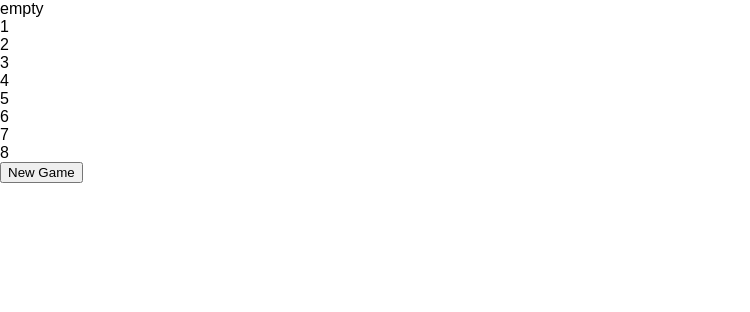
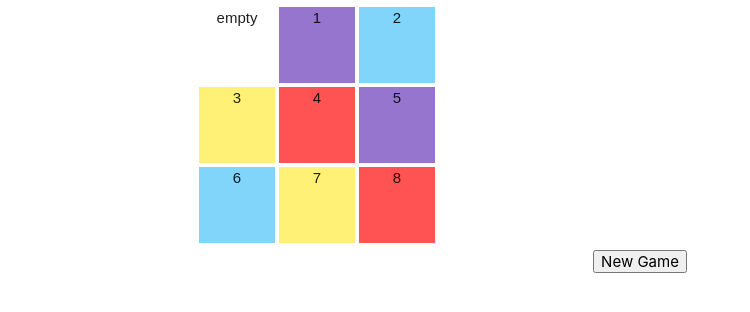
Before and after one commit to hectorpla/sq-puzzles, a React (Create React App) app: page / in a window 1280 px wide. Shown: the top 312 px of the page, without its empty margins (0-750 px from the left). Built offline with nearby package versions, Linux system fonts and the light colour scheme; the HTML template or start-up script is replaced by a standard one.

Commit message:
basic layout

```diff
--- a/public/index.html
+++ b/public/index.html
@@ -1,6 +1,11 @@
 <!DOCTYPE html>
 <html lang="en">
+
 <head>
+
+  <link href="https://fonts.googleapis.com/icon?family=Material+Icons" rel="stylesheet">
+  <link rel="stylesheet" href="https://cdnjs.cloudflare.com/ajax/libs/materialize/1.0.0-rc.2/css/materialize.min.css">
+
   <meta charset="utf-8">
   <meta name="viewport" content="width=device-width, initial-scale=1, shrink-to-fit=no">
   <meta name="theme-color" content="#000000">
@@ -21,6 +26,7 @@
     -->
   <title>8-puzzle</title>
 </head>
+
 <body>
   <noscript>
     You need to enable JavaScript to run this app.
@@ -37,4 +43,5 @@
       To create a production bundle, use `npm run build` or `yarn build`.
     -->
 </body>
+
 </html>
--- /dev/null
+++ b/src/components/BoardComponent.css
@@ -0,0 +1,4 @@
+.game-board {
+  width: inherit;
+  height: inherit;
+}
--- a/src/components/BoardComponent.tsx
+++ b/src/components/BoardComponent.tsx
@@ -2,19 +2,41 @@ import * as React from 'react';
 import { Board } from '../types';
 import TileComponent from './TileComponent';
 
+import './BoardComponent.css';
+
 export interface Props {
   board: Board;
   // other states, like top/left offset
-  width: number;
+  itemWidth: number;
 }
 
+// temporaily
+const colors = [
+  'red accent-2',
+  'deep-purple lighten-2',
+  'light-blue lighten-3',
+  'yellow lighten-2'
+];
+
 class BoardComponent extends React.Component<Props> {
+  // TODO: responsive?
+  private boardStyle: React.CSSProperties;
+
   public render() {
     return (
-      <div>
-        {this.props.board.tiles.map(tile => (
-          <TileComponent key={tile.id} tile={tile} dimension={this.props.width} />
-        ))}
+      <div style={this.boardStyle} className="center game-board">
+        {this.props.board.tiles.map(tile => {
+          let color = "";
+          if (typeof tile.id === 'number') {
+            color = colors[tile.id % colors.length];
+          }
+          return (
+            <TileComponent key={tile.id} tile={tile}
+              dimension={this.props.itemWidth}
+              rowItems= {this.props.board.dimensions}
+              color={color} />
+          )
+        })}
       </div>
     )
   }
--- /dev/null
+++ b/src/components/GameComponent.css
@@ -0,0 +1,13 @@
+.game-board-panel {
+  position: relative;
+  margin: 5px 5px 5px 5px;
+}
+
+.game-board-panel div {
+  width: 100%;
+  height: 100%;
+}
+
+.control-panel {
+  position: relative;
+}
--- a/src/components/GameComponent.tsx
+++ b/src/components/GameComponent.tsx
@@ -2,7 +2,7 @@ import * as React from 'react';
 import { Game } from '../types';
 import { getNewGame } from '../utils';
 import BoardComponent from './BoardComponent';
-
+import './GameComponent.css';
 
 export interface Props {
   dimensions: number;
@@ -10,19 +10,32 @@ export interface Props {
 
 class GameComponent extends React.Component<Props> {
   private game: Game;
+  private itemWidth: number = 80;
+  private gamePanelStyle: React.CSSProperties;
 
   public constructor(props: Props) {
     super(props);
     this.game = getNewGame(this.props.dimensions);
+
+    const dimensions = this.props.dimensions;
+    const size = this.itemWidth * dimensions;
+
+    this.gamePanelStyle = {
+      width: size,
+      height: size
+    }
   }
 
+  // TODO: center the game board; failed
   public render() {
     return (
       <div>
-        <div>
-          <BoardComponent board={this.game.board} width={15}/>
+        <div style={this.gamePanelStyle} className="game-board-panel">
+          <div className="center">
+            <BoardComponent board={this.game.board} itemWidth={this.itemWidth} />
+          </div>
         </div>
-        <div>
+        <div className="control-panel center">
           <button>New Game</button>
         </div>
       </div>
--- /dev/null
+++ b/src/components/TileComponent.css
@@ -0,0 +1,7 @@
+.tile {
+  /* display: flex;
+  align-content: stretch;
+  justify-content: space-around; */
+
+  position: absolute;
+}
--- a/src/components/TileComponent.tsx
+++ b/src/components/TileComponent.tsx
@@ -1,35 +1,52 @@
 import * as React from 'react';
-// import { $log } from 'ts-log-debug';
 import { Tile } from '../types';
+import './TileComponent.css';
 
-// $log.name = 'component: tile';
-// $log.level = 'debug';
 
 export interface Props {
   tile: Tile; // model
-  // top: number;
-  // left: number;
   dimension: number;
-  // onClick: () => void;
+  rowItems: number;
+  color: string;
 }
 
-
+// TODO: bigger font and center align
 class TileComponent extends React.Component<Props> {
   private tileStyle: React.CSSProperties;
+  private classNames: string = "tile";
 
-  public componentDidMount() {
+  public constructor(prop: any) {
+    super(prop);
+
+    const { dimension } = this.props;
+    const margin = 2;
+    const width = dimension - 2 * margin;
     this.tileStyle = {
-      width: this.props.dimension + 'px',
-      height: this.props.dimension + 'px',
-      color: "blue"
-    }
+      width: width + 'px',
+      height: width + 'px',
+      // padding: "",
+      margin: `${margin}px ${margin}px ${margin}px ${margin}px`
+    };
+
+    this.classNames += ' ' + this.props.color;
   }
 
   public render() {
+    const { location } = this.props.tile;
+    const { dimension, rowItems } = this.props;
+    const row = Math.floor(location / rowItems);
+    const col = location % rowItems;
+    const top = row * dimension;
+    const left = col * dimension;
+
+    this.tileStyle.top = top + 'px';
+    this.tileStyle.left = left + 'px';
+    console.debug(`square ${this.props.tile.id}: location ${location}, top ${top}, left: ${left}`);
+
     const handleClick = this.handleClick.bind(this);
     return (
-      <div style={this.tileStyle} onClick={handleClick}>
-        {this.props.tile.id}
+      <div className={this.classNames} style={this.tileStyle} onClick={handleClick}>
+        <span>{this.props.tile.id}</span>
       </div>
     )
   }
--- a/src/models/BoardModel.tsx
+++ b/src/models/BoardModel.tsx
@@ -5,9 +5,10 @@ class BoardModel implements Board {
   public dimensions: number;
   public tiles: Tile[];
   public emptyTileLocation: number;
-  public matchedPlaces: number;
+  public matchedPlaces: number = 0;
 
   constructor(dimensions: number) {
+    this.dimensions = dimensions;
     this.tiles = [{
       id: 'empty',
       location: 0,
```
Lines whose indentation alone changed are shown as unchanged.
